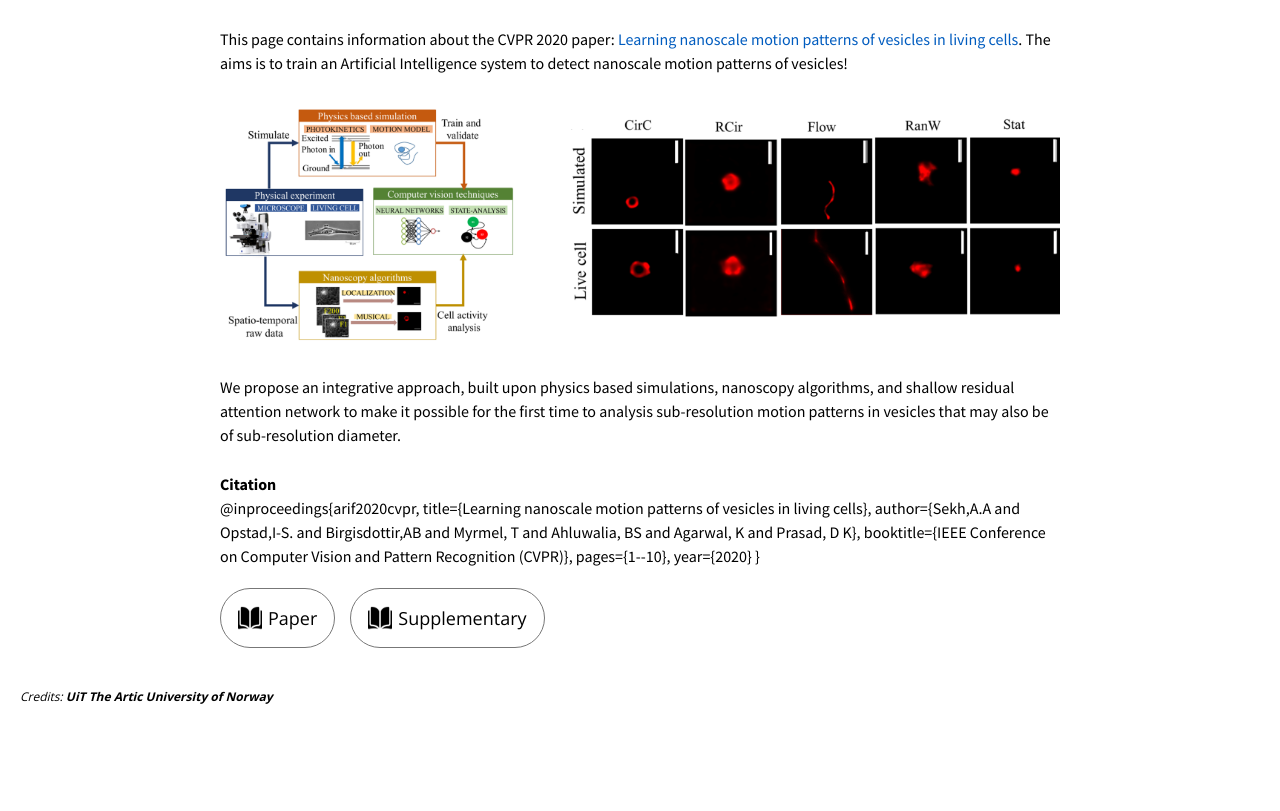
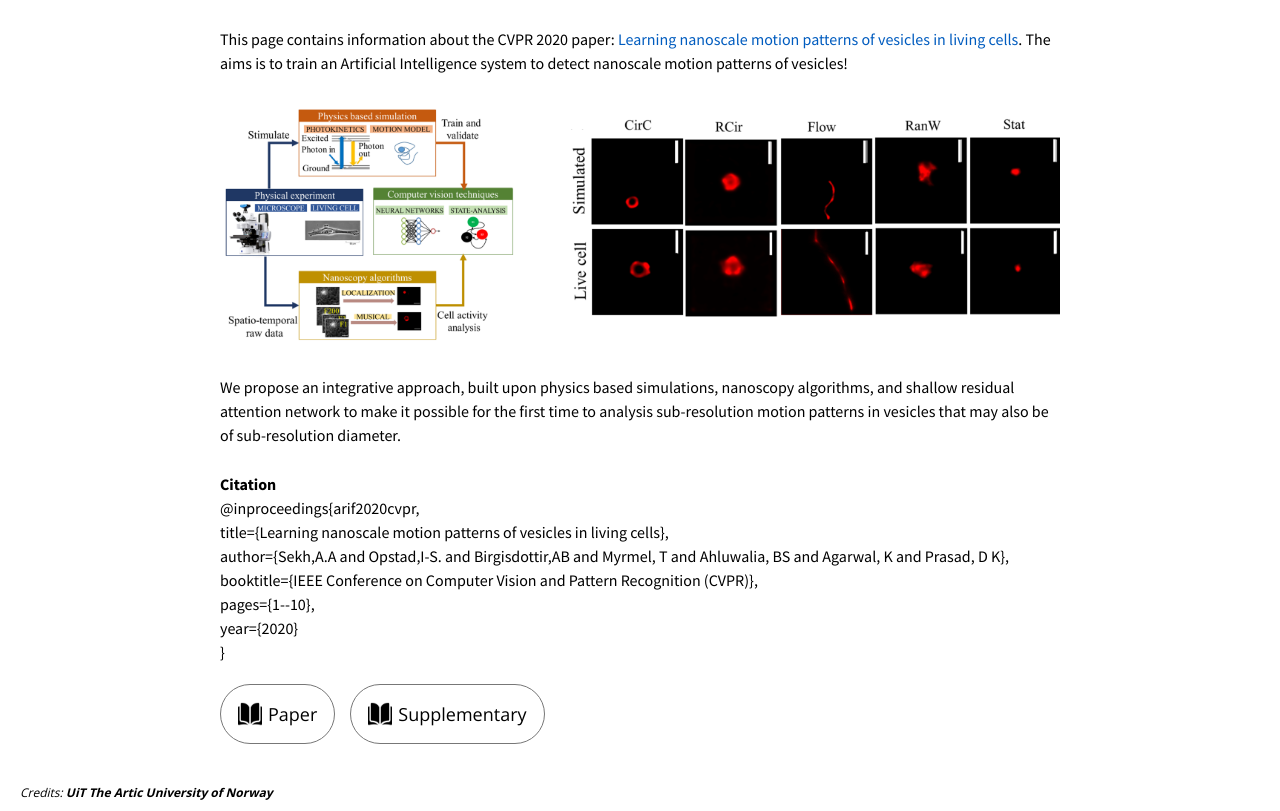
Before and after one commit to nanoscalemotion/nanoscalemotion.github.io, a plain HTML site: page index.html in a window 1280 px wide. Shown: the part 64-875 px from the top of the page. Before the commit the page ends 800 px from the top, so only its background shows below. Drawn offline with nearby package versions, Linux system fonts and the light colour scheme.

Commit message:
Update index.html

```diff
--- a/index.html
+++ b/index.html
@@ -42,12 +42,12 @@ of sub-resolution diameter.
             </p>
             <p class="text">
               <b>Citation</b> <br />
-              @inproceedings{arif2020cvpr,
-              title={Learning nanoscale motion patterns of vesicles in living cells},
-              author={Sekh,A.A and  Opstad,I-S. and Birgisdottir,AB and Myrmel, T and Ahluwalia, BS and Agarwal, K and Prasad, D K},
-              booktitle={IEEE Conference on Computer Vision and Pattern Recognition (CVPR)},
-              pages={1--10},
-              year={2020}
+              @inproceedings{arif2020cvpr,<br />
+              title={Learning nanoscale motion patterns of vesicles in living cells},<br />
+              author={Sekh,A.A and  Opstad,I-S. and Birgisdottir,AB and Myrmel, T and Ahluwalia, BS and Agarwal, K and Prasad, D K},<br />
+              booktitle={IEEE Conference on Computer Vision and Pattern Recognition (CVPR)},<br />
+              pages={1--10},<br />
+              year={2020}<br />
               }
             </p>
           </div>
```
